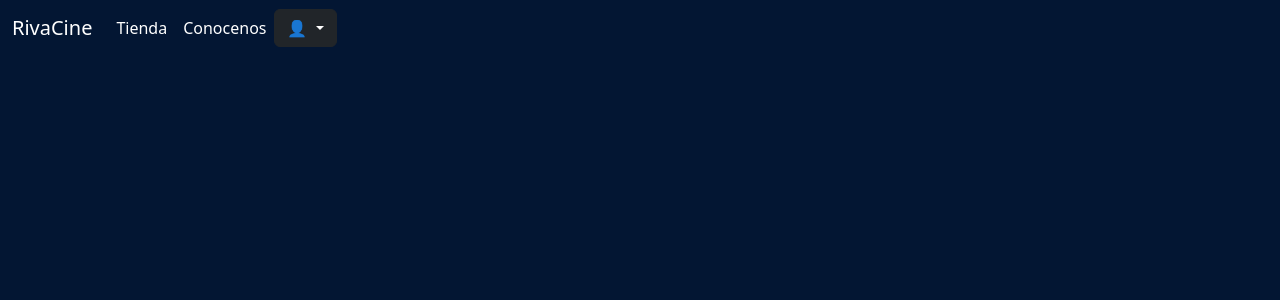
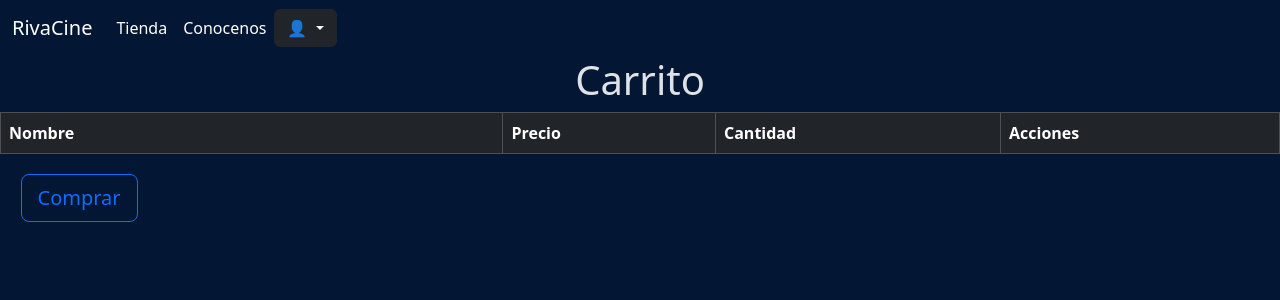
Before and after one commit to LucasBucaiDev/RivaCine, a Vue app: page /carrito in a window 1280 px wide. Shown: the top 300 px of the page. Built offline with nearby package versions, Linux system fonts and the light colour scheme.

Commit message:
Carrito funcional :)

```diff
--- a/src/App.vue
+++ b/src/App.vue
@@ -43,7 +43,7 @@ const usuariosStore = useUsuariosStore();
                       <RouterLink to="/registro" class="RouterStyle"> Registrate </RouterLink>
                     </a></li>
                   <li><a v-if="usuariosStore.login && !usuariosStore.admin" class="dropdown-item" href="#">
-                      <RouterLink to="/" class="RouterStyle"> 🛒 </RouterLink>
+                      <RouterLink to="/carrito" class="RouterStyle"> 🛒 </RouterLink>
                     </a></li>
                   <li><a v-if="usuariosStore.admin" class="dropdown-item" href="#">
                       <RouterLink to="/candySystem" class="RouterStyle">🏪 Candy System </RouterLink>
--- a/src/router/index.js
+++ b/src/router/index.js
@@ -4,6 +4,7 @@ import TiendaView from "../views/TiendaView.vue";
 import LoginView from "../views/LoginView.vue";
 import ConocenosView from "../views/ConocenosView.vue";
 import RegistroView from "../views/RegistroView.vue";
+import CarritoView from "../views/CarritoView.vue";
 import candySystemView from "../views/System/candySystemView.vue";
 import usuariosSystemView from "../views/System/usuariosSystemView.vue";
 import addUserView from "../views/System/addUserView.vue";
@@ -45,6 +46,11 @@ const router = createRouter({
       path: "/registro",
       name: "registro",
       component: RegistroView,
+    },
+    {
+      path: "/carrito",
+      name: "carrito",
+      component: CarritoView,
     },
     {
       path: "/candySystem",
--- /dev/null
+++ b/src/stores/carrito.js
@@ -0,0 +1,27 @@
+import { defineStore } from "pinia";
+import router from "../router";
+
+export const useCarritoStore = defineStore("carrito", {
+  state: () => ({
+    productos: [],
+    datosCargados: false,
+  }),
+  actions: {
+    async guardarProducto(productoAComprar) {
+      let nuevoProducto = {
+        nombre: productoAComprar.nombre || productoAComprar.title,
+        precio: productoAComprar.precio || 3000,
+        cantidad: 1,
+      };
+      this.productos.push(nuevoProducto);
+    },
+
+    async eliminarProducto(index) {
+      this.productos.splice(index, 1);
+    },
+
+    limpiarProductos() {
+      this.productos = [];
+    },
+  },
+});
--- a/src/stores/usuarios.js
+++ b/src/stores/usuarios.js
@@ -95,7 +95,6 @@ export const useUsuariosStore = defineStore("usuarios", {
         this.getUsuarios(id);
         await Service.borrarDatos(id);
         this.actualizarTabla();
-        console.log(this.usuarioBuscado);
         router.push("/deleted");
       } catch (error) {
         throw "Error al borrar usuario";
--- /dev/null
+++ b/src/views/CarritoView.vue
@@ -0,0 +1,71 @@
+<script setup>
+import { useCarritoStore } from "../stores/carrito.js";
+import { ref } from 'vue';
+import { onBeforeRouteLeave } from "vue-router";
+
+const carritoStore = useCarritoStore();
+
+let mostrarTabla = ref(true)
+let mostrarTicket = ref(false)
+
+const comprar = async () => {
+  mostrarTabla.value = false
+  mostrarTicket.value = true
+}
+
+const calcularTotal = () => {
+  return carritoStore.productos.reduce((total, item) => {
+    return total + (item.cantidad * item.precio);
+  }, 0);
+}
+
+onBeforeRouteLeave((to, from, next) => {
+  carritoStore.productos = [];
+  next();
+});
+
+</script>
+
+<template>
+  <main>
+    <h1 class="text-center">Carrito</h1>
+    <div class="alert alert-success text-center" role="alert" v-if="mostrarTicket" style="width: 50%; margin-left: 25%;">
+      <h4 class="alert-heading">Compra realizada</h4>
+      <div v-for="item in carritoStore.productos">
+        <p>{{ item.cantidad }}x - {{ item.nombre }} - ${{ item.precio }}</p>
+      </div>
+      <hr>
+      <p>Total a pagar: ${{ calcularTotal() }}</p>
+      <hr>
+      <p class="mb-0">Retire su compra en la sucursal mas cercana.</p>
+    </div>
+    <div style="display: flex; justify-content: center;" v-if="mostrarTabla">
+      <table class="table table-striped table-dark table-bordered table-hover" style="margin: auto;">
+        <thead>
+          <tr>
+            <th scope="col">Nombre</th>
+            <th scope="col">Precio</th>
+            <th scope="col">Cantidad</th>
+            <th scope="col">Acciones</th>
+          </tr>
+        </thead>
+        <tbody>
+          <tr v-for="(item, index) in carritoStore.productos" :key="index">
+            <td>{{ item.nombre }}</td>
+            <td>{{ item.precio }}</td>
+            <td>
+              <input type="number" class="form-control text-center" v-model="item.cantidad" min="1" style="width: 90px;">
+            </td>
+            <td>
+              <button class="btn btn-outline-danger" style="margin-left: 20px"
+                @click="carritoStore.eliminarProducto(index)">Borrar</button>
+            </td>
+          </tr>
+        </tbody>
+        <button type="submit" class="btn btn-outline-primary btn-lg" style="margin: 20px;" @click="comprar">
+          Comprar
+        </button>
+      </table>
+    </div>
+  </main>
+</template>
--- a/src/views/HomeView.vue
+++ b/src/views/HomeView.vue
@@ -1,7 +1,10 @@
 <script setup>
 import { usePeliculasStore } from "../stores/peliculas.js";
+import { useCarritoStore } from "../stores/carrito.js";
 
+const carritoStore = useCarritoStore();
 const peliculasStore = usePeliculasStore();
+
 
 const getPeliculas = async () => {
   await peliculasStore.getPeliculas();
@@ -21,22 +24,13 @@ if (!peliculasStore.datosCargados) {
 <template>
   <main class="mt-4 mx-5">
     <div v-if="peliculasStore.mostrarInfo" class="card mb-3 bg-info-subtle">
-      <button
-        type="button"
-        class="btn-close boton-cerrar"
-        aria-label="Close"
-        @click="peliculasStore.mostrarInfo = false"
-      ></button>
+      <button type="button" class="btn-close boton-cerrar" aria-label="Close"
+        @click="peliculasStore.mostrarInfo = false"></button>
       <div class="row g-0">
         <div class="col-md-4">
-          <img
-            :src="
-              'https://image.tmdb.org/t/p/w500/' +
-              peliculasStore.peliculaSeleccionada.backdrop_path
-            "
-            class="img-fluid rounded-start w-100"
-            alt="..."
-          />
+          <img :src="'https://image.tmdb.org/t/p/w500/' +
+            peliculasStore.peliculaSeleccionada.backdrop_path
+            " class="img-fluid rounded-start w-100" alt="..." />
         </div>
         <div class="col-md-8">
           <div class="card-body">
@@ -47,29 +41,23 @@ if (!peliculasStore.datosCargados) {
               {{ peliculasStore.peliculaSeleccionada.overview }}
             </p>
             <p class="card-text">
-              <small class="text-body-secondary"
-                >Rating: {{ Math.trunc(peliculasStore.peliculaSeleccionada.vote_average) }}</small
-              >
+              <small class="text-body-secondary">Rating: {{ Math.trunc(peliculasStore.peliculaSeleccionada.vote_average)
+              }}</small>
               <br />
-              <small class="text-body-secondary"
-                >Estreno:
+              <small class="text-body-secondary">Estreno:
                 {{
                   peliculasStore.peliculaSeleccionada.release_date.split("-").join("/")
-                }}</small
-              >
+                }}</small>
             </p>
-            <button class="btn btn-lg btn-success">Comprar</button>
+            <button class="btn btn-lg btn-success"
+              @click="carritoStore.guardarProducto(peliculasStore.peliculaSeleccionada)">Comprar</button>
           </div>
         </div>
       </div>
     </div>
     <div v-for="p in peliculasStore.peliculas">
-      <img
-        class="border border-black rounded"
-        :src="'https://image.tmdb.org/t/p/w500/' + p.poster_path"
-        @click="obtenerDetalle(p)"
-        style="cursor: pointer"
-      />
+      <img class="border border-black rounded" :src="'https://image.tmdb.org/t/p/w500/' + p.poster_path"
+        @click="obtenerDetalle(p)" style="cursor: pointer" />
     </div>
   </main>
 </template>
--- a/src/views/TiendaView.vue
+++ b/src/views/TiendaView.vue
@@ -1,6 +1,9 @@
 <script setup>
 import { useCandyStore } from "../stores/candy.js";
+import { useCarritoStore } from "../stores/carrito.js";
 
+
+const carritoStore = useCarritoStore();
 const candyStore = useCandyStore();
 
 const getCandy = async () => {
@@ -51,7 +54,7 @@ if (!candyStore.datosCargados) {
             <ul class="list-group list-group-flush">
               <li class="list-group-item">Precio: ${{ item.precio }}</li>
             </ul>
-            <a href="#" class="btn btn-primary">Comprar</a>
+            <a href="#" class="btn btn-primary" @click="carritoStore.guardarProducto(item)">Comprar</a>
           </div>
         </div>
       </div>
```
